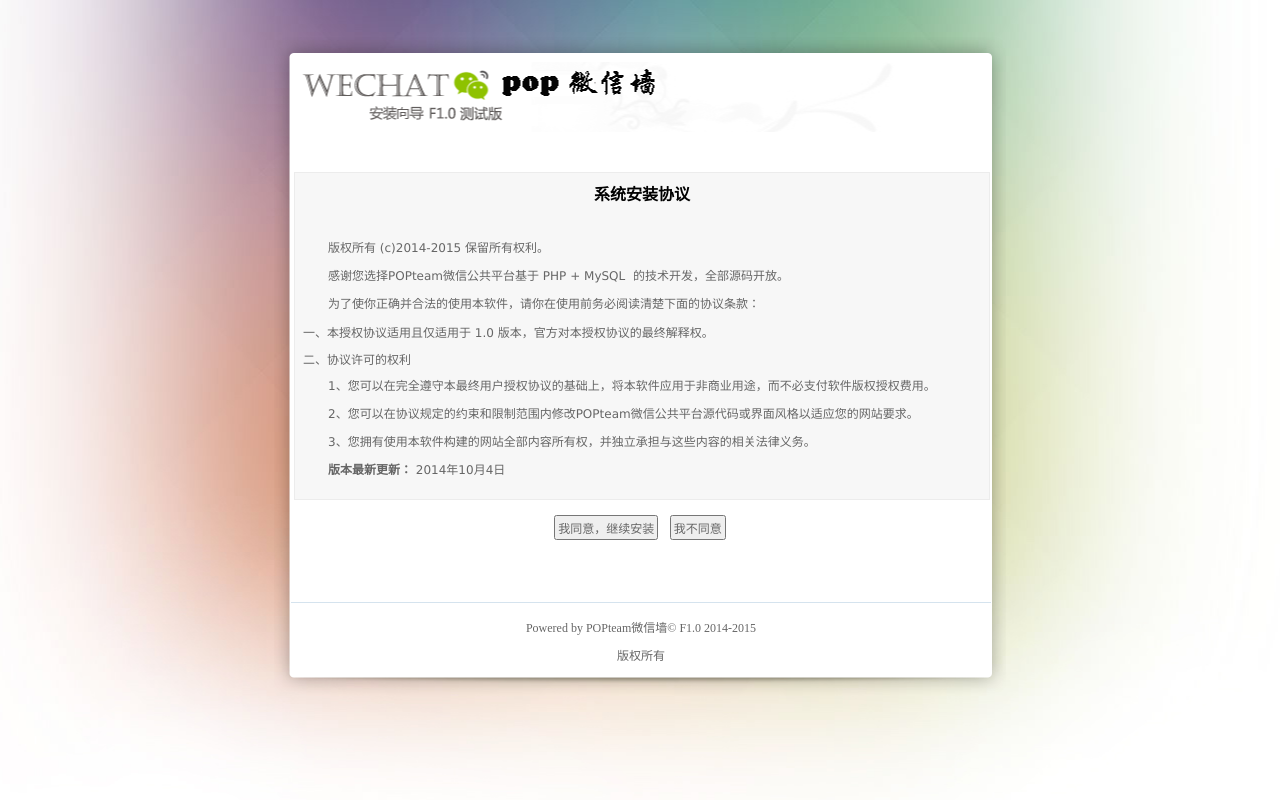
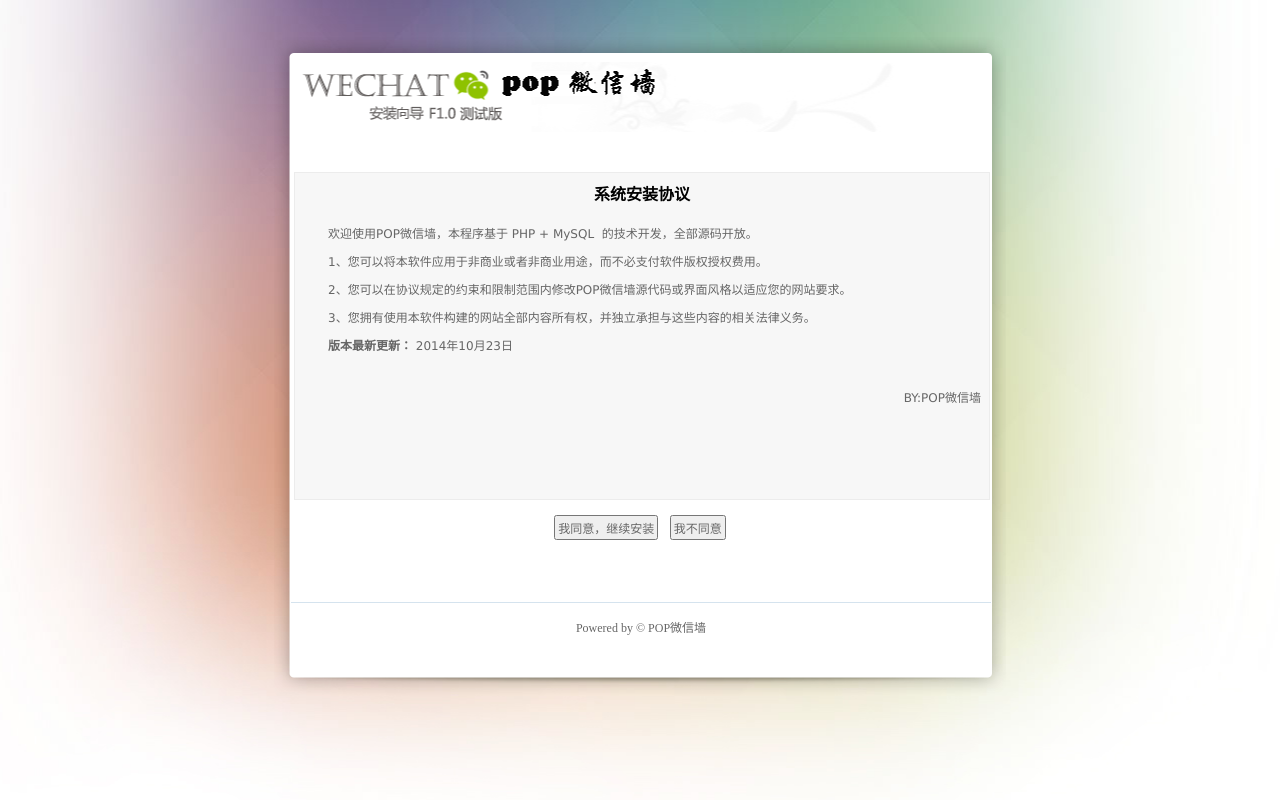
Before and after one commit to huangang/popwxq, a PHP site: page /DbName/install/index.php in a window 1280 px wide. Run offline with PHP 8.4, Linux system fonts and the light colour scheme; some libraries are stand-ins or nearby versions.

Commit message:
pop微信墙1.5版本

```diff
--- a/index.php
+++ b/index.php
@@ -8,7 +8,7 @@
 	//4.应用核心文件
 	require './ThinkPHP/ThinkPHP.php';
 	//5.安装程序
-	if (! is_file ( 'install/install.lock' )) {
+	if (! is_file ( 'Home/install.lock' )) {
 	header ( 'Location: ./install' );
 	exit ();
     }
--- a/install/index.php
+++ b/install/index.php
@@ -6,7 +6,7 @@ error_reporting(0);
 include('config.ini.php');
 
 //参数设置
-define('SOFT_VERSION', '1.0版');
+define('SOFT_VERSION', '1.5版');
 define('SOFT_RELEASE', $version);
 define('ROOT_PATH', dirname(__FILE__).'/../');//网站根目录
 define('SOFT_NAME', '微信墙'.SOFT_VERSION);
@@ -14,21 +14,16 @@ define('DBCHARSET','UTF8');//编码 分为 UTF8 GBK
 //----------------------语言包
 $lang = array(
 'license'=>'<div class="license"><h1>系统安装协议</h1>
-                <p>版权所有 (c)2014-2015 保留所有权利。 </p>
-				<p>感谢您选择POPteam微信公共平台基于 PHP + MySQL   的技术开发，全部源码开放。</p>
-				<p>为了使你正确并合法的使用本软件，请你在使用前务必阅读清楚下面的协议条款：</p>
-			<strong>一、本授权协议适用且仅适用于 1.0 版本，官方对本授权协议的最终解释权。</strong>
-			    <p></p>
-			<strong>二、协议许可的权利 </strong>
-				<p>1、您可以在完全遵守本最终用户授权协议的基础上，将本软件应用于非商业用途，而不必支付软件版权授权费用。 </p>
-				<p>2、您可以在协议规定的约束和限制范围内修改POPteam微信公共平台源代码或界面风格以适应您的网站要求。 </p>
+				<p>欢迎使用POP微信墙，本程序基于 PHP + MySQL   的技术开发，全部源码开放。</p>
+				<p>1、您可以将本软件应用于非商业或者非商业用途，而不必支付软件版权授权费用。 </p>
+				<p>2、您可以在协议规定的约束和限制范围内修改POP微信墙源代码或界面风格以适应您的网站要求。 </p>
 				<p>3、您拥有使用本软件构建的网站全部内容所有权，并独立承担与这些内容的相关法律义务。 </p>
-				<p><b>版本最新更新：</b> 2014年10月4日</p>
-                <p align=right>BY:POPteam微信公共平台</p>
+				<p><b>版本最新更新：</b> 2014年10月23日</p>
+                <p align=right>BY:POP微信墙</p>
 </div>',
 'agreement_yes' => '我同意，继续安装',
 'agreement_no' => '我不同意',
-'title_install' => ' POPteam微信墙 F'.SOFT_VERSION.' 安装程序',
+'title_install' => ' POP微信墙 '.SOFT_VERSION.' 安装程序',
 'error_quit_msg' => '您必须解决以上问题，安装才可以继续',
 'click_to_back' => '点击返回上一步',
 
@@ -185,9 +180,9 @@ $step = intval(getgpc('step', 'R')) ? intval(getgpc('step', 'R')) : 0;
 $method = isset($allow_method[$step]) ? $allow_method[$step] : '';
 
 //检测标识文件是否存在，如果存在，那么停止安装
-if (file_exists('install.lock')){
+if (file_exists('../Home/install.lock')){
 	@header("Content-type: text/html; charset=UTF-8");
-	echo "系统已经安装过了，如果要重新安装，那么请删除install目录下的install.lock文件";
+	echo "系统已经安装过了，如果要重新安装，那么请删除Home目录下的install.lock文件";
 	exit;
 }
 
@@ -330,7 +325,7 @@ if($method == 'show_license') {//声明
             $password = md5($password);
 			$db->query("INSERT INTO `{$tablepre}admin` (`Id`, `Username`, `Password`) VALUES('1', '".$username."', '".$password."')");
 			//新增一个标识文件，用来屏蔽重新安装
-			$fp = @fopen(ROOT_PATH.'install/install.lock','wb+');
+			$fp = @fopen(ROOT_PATH.'Home/install.lock','wb+');
 			@fclose($fp);
 		}else{
 			echo '</div><div class="shuibian"><div class="main"><div class="licenseblock">'.$confstatus['msg']."</div>";
@@ -343,7 +338,7 @@ if($method == 'show_license') {//声明
 	$dbpw = '数据库密码';
 	$tablepre = 'pop_';
 	$dbport = '3306';
-	$fanli_name = 'POPteam微信公共平台演示站';
+	$fanli_name = 'POP微信墙';
 	show_form($form_db_init_items, $error_msg);
 }
 
@@ -384,7 +379,7 @@ function show_header() {
 <title>$title</title>
 <meta http-equiv="X-UA-Compatible" content="IE=7" />
 <link rel="stylesheet" href="css/style.css" type="text/css" media="all" />
-<meta content="POPteam微信墙" name="Copyright" />
+<meta content="POP微信墙" name="Copyright" />
 <script type="text/javascript">
 	function $(id) {
 		return document.getElementById(id);
@@ -409,8 +404,7 @@ function show_footer($quit = true) {
 		</div>
         	</div>
 			<div class="footer">
-			    <p>Powered by POPteam微信墙© F1.0 2014-2015</p>
-				<p>版权所有</p>
+			    <p>Powered by © POP微信墙</p>
 			</div>
 
 
```
Also changed, not shown: README.md, 1 other file.
